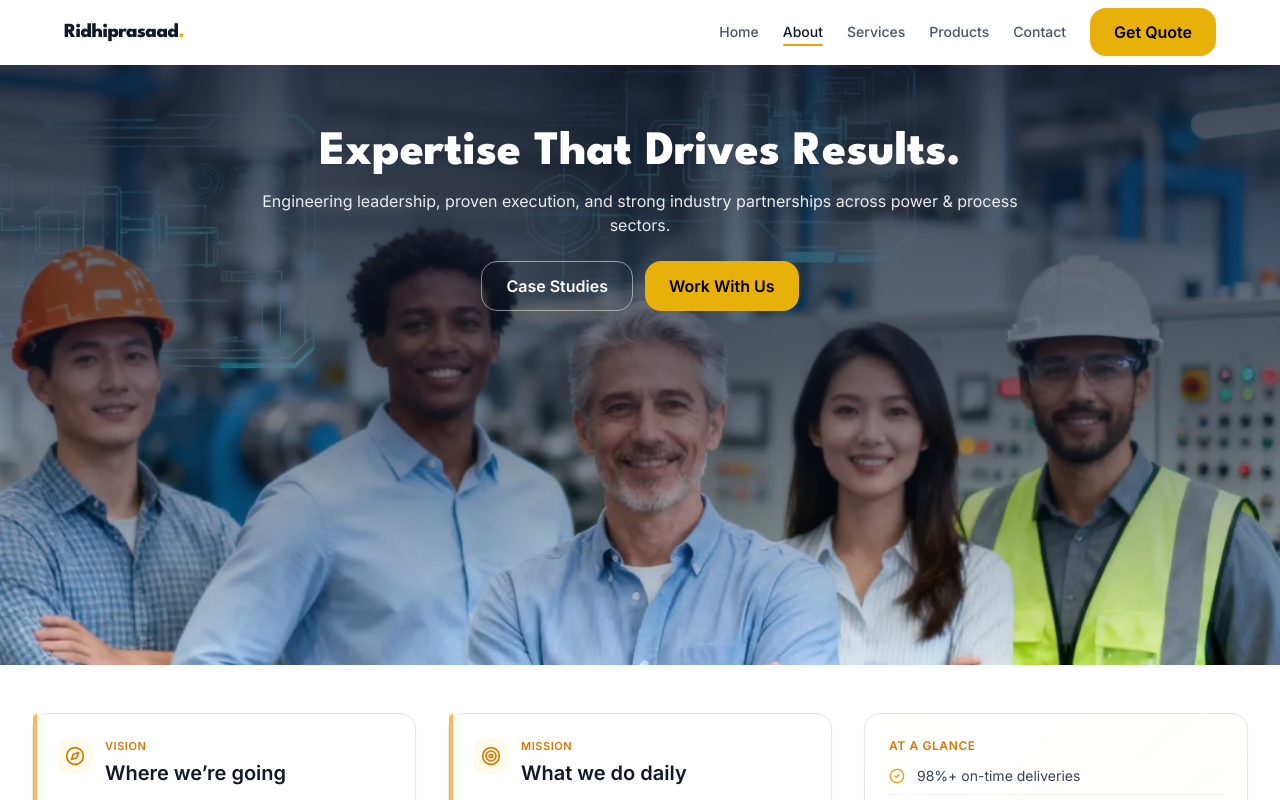
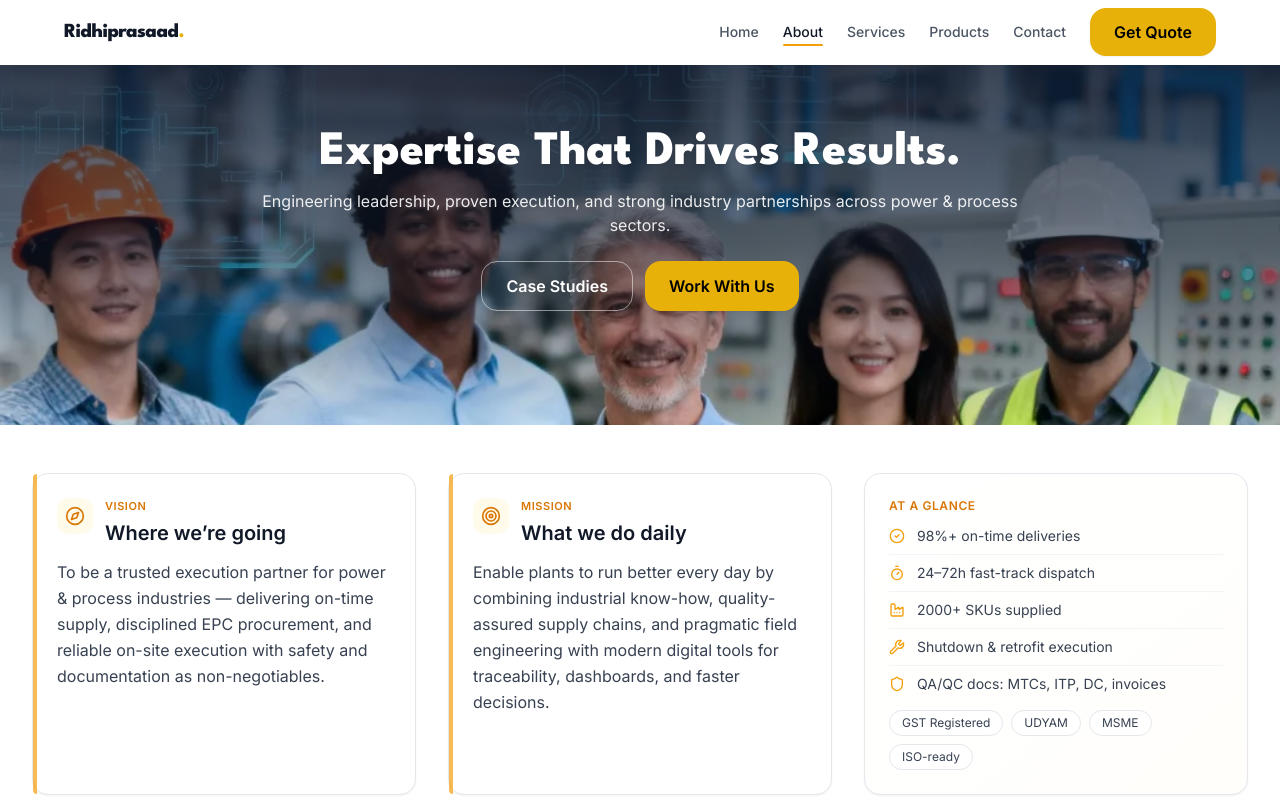
Before and after one commit to psspl2025/ridhiprasaad-site, a Next.js app: page /about in a window 1280 px wide. Shown: the top 800 px of the page. Built offline with nearby package versions, Linux system fonts and the light colour scheme.

Commit message:
Fix PageHero TS error: alias blurDataURL; keep unified hero height

```diff
--- a/app/about/page.tsx
+++ b/app/about/page.tsx
@@ -57,7 +57,7 @@ export default function AboutPage() {
         title="Expertise That Drives Results."
         subtitle="Engineering leadership, proven execution, and strong industry partnerships across power & process sectors."
         align="center"
-        minH="min-h-[420px] md:min-h-[600px]"
+        minH="min-h-[260px] md:min-h-[360px]"
         objectPosition="center 42%"
         actions={
           <>
--- a/components/PageHero.tsx
+++ b/components/PageHero.tsx
@@ -1,14 +1,18 @@
 "use client";
 
 import Image from "next/image";
-import { HTMLAttributes, ReactNode, useId } from "react";
+import type { CSSProperties, HTMLAttributes, ReactNode } from "react";
+import { useId } from "react";
 
-// Custom prop types
+/* -------------------------------- Types -------------------------------- */
+
 type Align = "left" | "center" | "right";
 type Dir = "r" | "l" | "t" | "b" | "tr" | "tl" | "br" | "bl";
 
 type CustomProps = {
+  /** Main heading */
   title: string;
+  /** Optional subheading */
   subtitle?: string;
 
   /** Background image src, e.g. "/hero/services-hero.webp" */
@@ -18,11 +22,12 @@ type CustomProps = {
   decorative?: boolean;
   imageAlt?: string;
 
+  /** Optional UI blocks */
   actions?: ReactNode;
   breadcrumb?: ReactNode;
 
-  /** Tailwind classes after bg-gradient-to-* (colors/alphas) */
-  overlayClassName?: string; // e.g. "from-slate-900/70 via-slate-900/40 to-transparent"
+  /** Tailwind classes appended after bg-gradient-to-* (e.g. "from-slate-900/70 via-slate-900/40 to-transparent") */
+  overlayClassName?: string;
   /** Gradient direction */
   overlayDir?: Dir;
 
@@ -45,8 +50,8 @@ type CustomProps = {
   placeholder?: "blur" | "empty";
   blurDataURL?: string;
 
-  /** Minimum height utility classes */
-  minH?: string; // e.g. "min-h-[420px] md:min-h-[560px]"
+  /** Minimum height utility classes (unified default height site-wide) */
+  minH?: string; // e.g. "min-h-[320px] md:min-h-[440px]"
 
   /** Text alignment inside hero */
   align?: Align;
@@ -55,8 +60,9 @@ type CustomProps = {
   bgColor?: string; // tailwind color classes, e.g. "bg-slate-900"
 };
 
-// Only allow actual HTML attributes (not custom props) to pass via the spread
 type Props = CustomProps & Omit<HTMLAttributes<HTMLElement>, keyof CustomProps>;
+
+/* ------------------------------ Component ------------------------------ */
 
 export default function PageHero({
   title,
@@ -74,13 +80,17 @@ export default function PageHero({
   imageClassName = "",
   objectPosition,
   placeholder = "empty",
-  blurDataURL,
-  minH = "min-h-[320px] md:min-h-[480px]",
+  /** alias so identifier exists in scope when passing to <Image/> */
+  blurDataURL: blurDataURLProp,
+  // ✅ unified default height across the site
+  minH = "min-h-[320px] md:min-h-[440px]",
   align = "left",
   bgColor = "bg-slate-900",
   className,
-  ...rest // Only valid HTML attributes flow here, NOT custom props!
+  ...rest
 }: Props) {
+  const headingId = useId();
+
   const frame = fullBleed
     ? "mx-[calc(50%-50vw)] w-screen rounded-none border-0"
     : "rounded-3xl border border-gray-200";
@@ -103,8 +113,6 @@ export default function PageHero({
       ? "items-end text-right"
       : "items-start text-left";
 
-  const headingId = useId();
-
   return (
     <section
       className={`relative isolate overflow-hidden ${frame} ${bgColor} ${minH} ${className ?? ""}`}
@@ -112,26 +120,31 @@ export default function PageHero({
       {...rest}
     >
       {/* Background image + overlay */}
-      <div className="absolute inset-0">
+      <div className="absolute inset-0 -z-10">
         <Image
           src={image}
           alt={decorative ? "" : imageAlt}
           aria-hidden={decorative ? "true" : undefined}
+          role={decorative ? "presentation" : undefined}
           fill
           sizes="100vw"
           priority={priority}
-          className={`object-cover ${imageClassName}`}
-          style={objectPosition ? ({ objectPosition } as React.CSSProperties) : undefined}
+          className={`h-full w-full object-cover ${imageClassName}`}
+          style={objectPosition ? ({ objectPosition } as CSSProperties) : undefined}
           placeholder={placeholder}
-          blurDataURL={placeholder === "blur" ? blurDataURL : undefined}
+          /* only pass blurDataURL when using blur placeholder */
+          blurDataURL={placeholder === "blur" ? blurDataURLProp : undefined}
         />
-        {/* main overlay */}
+
+        {/* Gradient overlay */}
         <div className={`absolute inset-0 ${dirMap[overlayDir]} ${overlayClassName}`} />
-        {/* optional bottom fade to blend into page */}
+
+        {/* Optional bottom fade to blend into page */}
         {bottomFade && (
           <div className="pointer-events-none absolute inset-x-0 bottom-0 h-24 bg-gradient-to-b from-transparent to-black/10" />
         )}
       </div>
+
       {/* Foreground content (constrained to site width) */}
       <div className="relative z-10 content py-14 md:py-16">
         <div className={`flex flex-col gap-0 ${alignWrap}`}>
@@ -140,18 +153,17 @@ export default function PageHero({
               {breadcrumb}
             </nav>
           )}
+
           <h1
             id={headingId}
             className="font-display text-4xl md:text-5xl font-extrabold text-white drop-shadow-sm"
           >
             {title}
           </h1>
-          {subtitle && (
-            <p className="mt-3 max-w-3xl text-white/90">{subtitle}</p>
-          )}
-          {actions && (
-            <div className="mt-6 flex flex-wrap gap-3">{actions}</div>
-          )}
+
+          {subtitle && <p className="mt-3 max-w-3xl text-white/90">{subtitle}</p>}
+
+          {actions && <div className="mt-6 flex flex-wrap gap-3">{actions}</div>}
         </div>
       </div>
     </section>
```
Also changed, not shown: public/hero/services-hero.webp.
